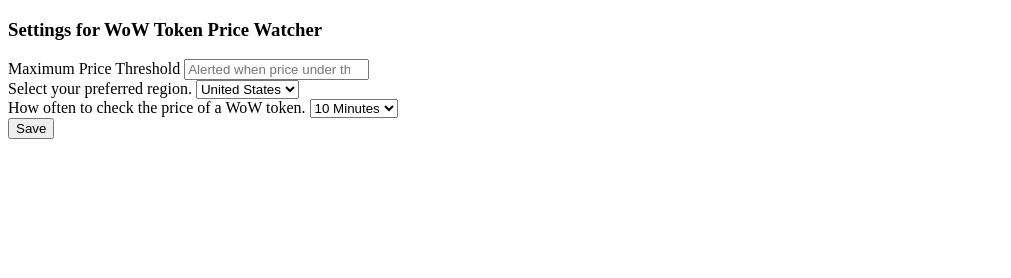
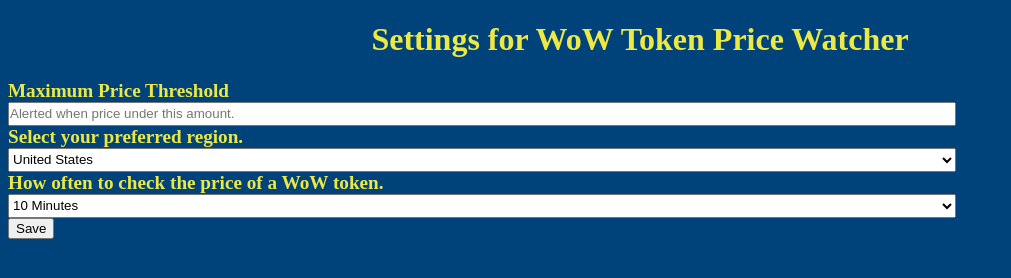
Before and after one commit to ToadNamedDuck/WoW-Token-Price-Watcher, a browser extension: page pw-settings.html in a window 1280 px wide. Shown: the whole page, without its empty margins (0-1011 px from the left). Drawn offline with Linux system fonts and the light colour scheme.

Commit message:
Minor styling for the settings page.

```diff
--- /dev/null
+++ b/pw-css.css
@@ -0,0 +1,24 @@
+#pw-body{
+    background-color: rgb(0, 67, 122);
+    color: rgb(237, 233, 68);
+}
+.pw-input{
+    text-decoration: none;
+    color: black;
+    padding: 0;
+    margin: 0;
+    box-sizing: border-box;
+    height: 1.5rem;
+    width: 75%;
+}
+.pw-form-group{
+    display: flex;
+    flex-direction: column;
+}
+h1{
+    text-align: center;
+}
+label{
+    font-weight: bold;
+    font-size: 1.2rem;
+}
--- a/pw-settings.html
+++ b/pw-settings.html
@@ -1,26 +1,34 @@
 <!DOCTYPE html>
 <html>
+
 <head>
     <script type="module" src="modules\Save-Settings.js"></script>
+    <link rel="stylesheet" href="pw-css.css">
 </head>
-    <body>
+
+<body id="pw-body">
     <div>
-            <h3>Settings for WoW Token Price Watcher</h3>
+        <h1>Settings for WoW Token Price Watcher</h1>
+        <div class="pw-form-group">
             <label for="pw-gold-input-field">Maximum Price Threshold</label>
-            <input id="pw-gold-input-field" type="number" placeholder="Alerted when price under this amount."/>
-            <div></div>
+            <input class="pw-input" id="pw-gold-input-field" type="number"
+                placeholder="Alerted when price under this amount." />
+        </div>
         <label for="pw-preferred-region-select">Select your preferred region.</label>
-            <select id="pw-preferred-region-select">
+        <div class="pw-form-group">
+            <select class="pw-input" id="pw-preferred-region-select">
                 <option value="us">United States</option>
                 <option value="eu">Europe</option>
                 <option value="china">China</option>
                 <option value="korea">Korea</option>
                 <option value="taiwan">Taiwan</option>
             </select>
-            <div></div>
+        </div>
+        <div class="pw-form-group">
             <label for="refreshTimeSelect">How often to check the price of a WoW token.</label>
-            <select id="refreshTimeSelect">
+            <select class="pw-input" id="refreshTimeSelect">
                 <option value="10">10 Minutes</option>
+                <option value="15">15 Minutes</option>
                 <option value="20">20 Minutes</option>
                 <option value="30">30 Minutes</option>
                 <option value="60">1 Hour</option>
@@ -28,8 +36,9 @@
                 <option value="360">6 Hours</option>
                 <option value="720">12 Hours</option>
             </select>
-            <div></div>
-            <button type="button" id="pw-save-gold-max" >Save</button>
+        </div>
+        <button type="button" id="pw-save-gold-max">Save</button>
     </div>
 </body>
+
 </html>
```
Lines whose indentation alone changed are shown as unchanged.
